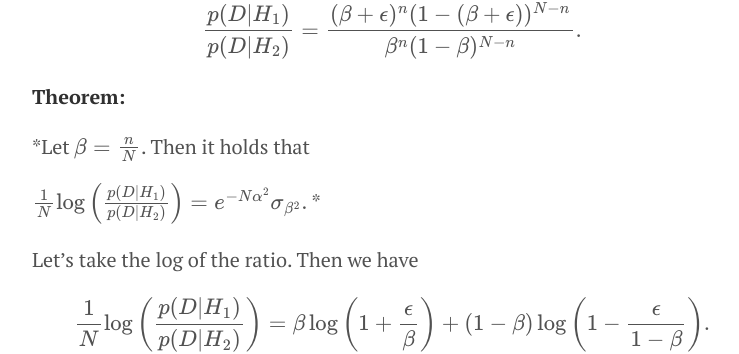
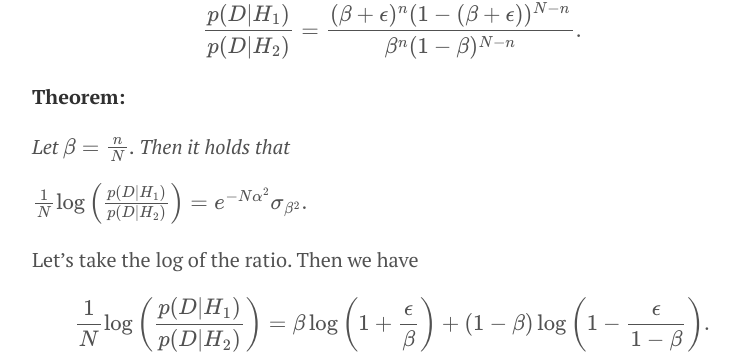
Before and after one commit to doriang102/doriang102.github.io, a Jekyll site: the page built from _posts/2017-06-10-hypothesis-testing-part-2-in-progress.md, in a window 1280 px wide and 900 px high, scrolled down 5938 px. Shown: the part 127-481 px from the top of the window, without its empty margins (248-987 px from the left). Built offline with Jekyll 4.4.1, drawn with Linux system fonts in a browser that asks for light colours; our own code applies the rules of GitHub Pages for plain Markdown files; formulas are drawn with MathJax 3.

Commit message:
Update 2017-06-10-hypothesis-testing-part-2-in-progress.md

```diff
--- a/_posts/2017-06-10-hypothesis-testing-part-2-in-progress.md
+++ b/_posts/2017-06-10-hypothesis-testing-part-2-in-progress.md
@@ -170,10 +170,9 @@ $$ \frac{p(D \lvert H_1)}{p(D \lvert H_2)} = \frac{(\beta+\epsilon)^n (1- (\beta
 
 **Theorem:**
 
-*Let $$ \beta = \frac{n}{N}$$. Then it holds that
+*Let $$ \beta = \frac{n}{N}$$. Then it holds that*
 
-$$ \frac{1}{N} \log \left(\frac{p(D \lvert H_1)}{p(D \lvert H_2)}\right) = e^{-N \alpha^2}{\sigma_{\beta^2}}.$$
-*
+*$$ \frac{1}{N} \log \left(\frac{p(D \lvert H_1)}{p(D \lvert H_2)}\right) = e^{-N \alpha^2}{\sigma_{\beta^2}}.$$*
 
 
 Let's take the log of the ratio. Then we have
```
